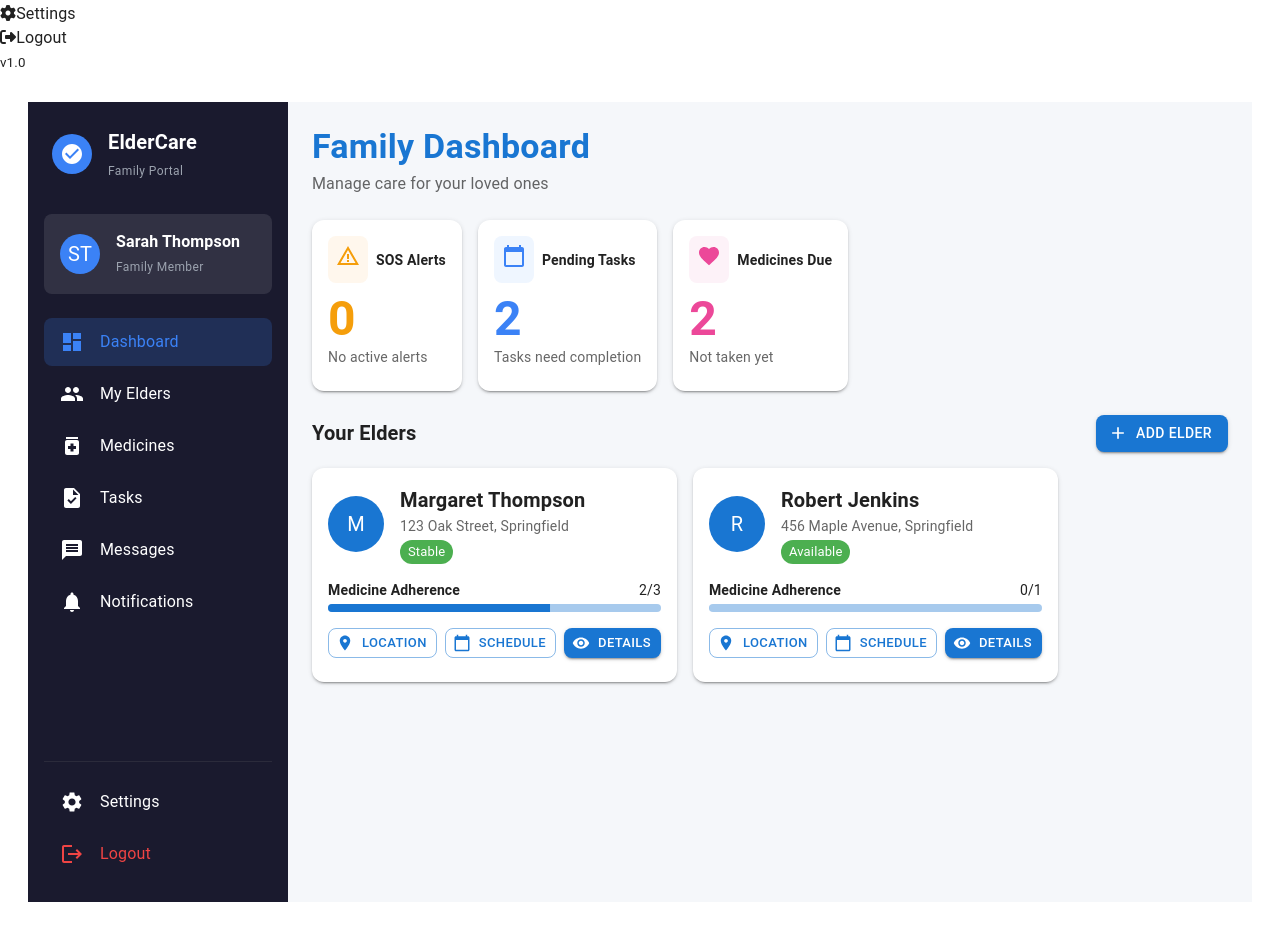
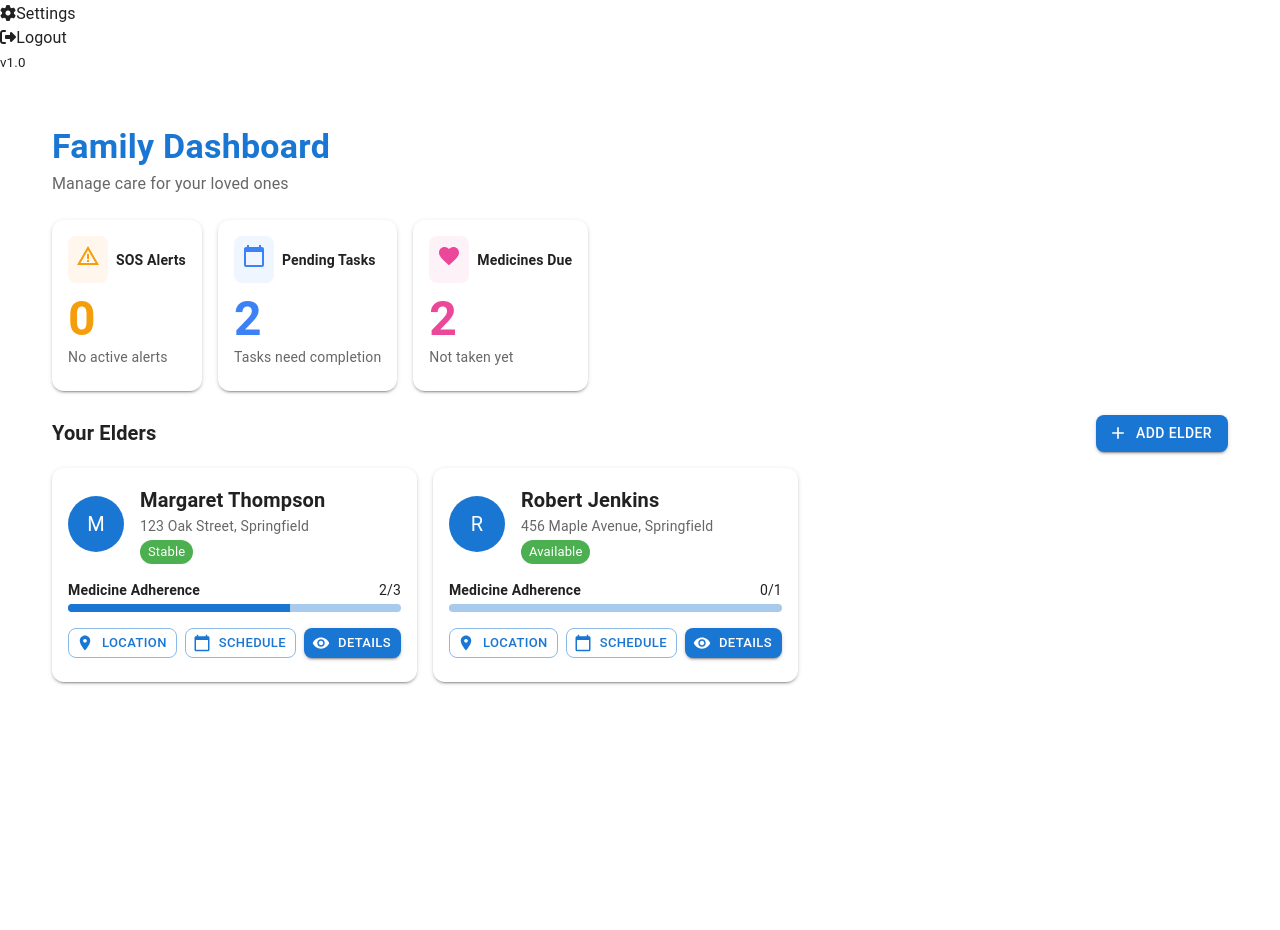
Before and after one commit to zagota249/Elder-Care-Plateform, a React (Create React App) app in the folder eldercare/: page /family in a window 1280 px wide. Shown: the part 446-1376 px from the top of the page. After the commit the page ends 1180 px from the top, so only its background shows below. Built offline with nearby package versions, Linux system fonts and the light colour scheme.

Commit message:
fix(FamilyDashboard): wrap return in Fragment to fix adjacent JSX elements - Added Fragment wrapper to allow dialogs as siblings to main Box - Fixed missing closing brace for component function - Dashboard now renders correctly

```diff
--- a/eldercare/src/FamilyDashboard.jsx
+++ b/eldercare/src/FamilyDashboard.jsx
@@ -161,60 +161,8 @@ export default function FamilyDashboard() {
   };
 
   return (
-    <Box sx={{ display: "flex", minHeight: "100vh", backgroundColor: "#f5f7fa" }}>
-      {/* Sidebar */}
-      <Box sx={{ width: 260, backgroundColor: "#1a1a2e", color: "white", display: "flex", flexDirection: "column", p: 2 }}>
-        <Box sx={{ display: "flex", alignItems: "center", mb: 3, p: 1 }}>
-          <Box sx={{ width: 40, height: 40, borderRadius: "50%", backgroundColor: "#3b82f6", display: "flex", alignItems: "center", justifyContent: "center", mr: 2 }}>
-            <CheckCircle sx={{ color: "white" }} />
-          </Box>
-          <Box>
-            <Typography variant="h6" sx={{ fontWeight: 700 }}>ElderCare</Typography>
-            <Typography variant="caption" sx={{ color: "#9ca3af" }}>Family Portal</Typography>
-          </Box>
-        </Box>
-
-        <Box sx={{ backgroundColor: "rgba(255,255,255,0.1)", borderRadius: 2, p: 2, mb: 2 }}>
-          <Box sx={{ display: "flex", alignItems: "center" }}>
-            <Avatar sx={{ bgcolor: "#3b82f6", mr: 2 }}>ST</Avatar>
-            <Box>
-              <Typography variant="body1" sx={{ fontWeight: 600 }}>Sarah Thompson</Typography>
-              <Typography variant="caption" sx={{ color: "#9ca3af" }}>Family Member</Typography>
-            </Box>
-          </Box>
-        </Box>
-
-        <List sx={{ flexGrow: 1 }}>
-          {menuItems.map((item, index) => (
-            <ListItem key={index} disablePadding>
-              <ListItemButton onClick={() => setActiveMenu(item.label)} sx={{ borderRadius: 2, mb: 0.5, backgroundColor: activeMenu === item.label ? "rgba(59, 130, 246, 0.2)" : "transparent", "&:hover": { backgroundColor: "rgba(59, 130, 246, 0.1)", transform: "translateX(5px)" }, transition: "all 0.2s" }}>
-                <ListItemIcon sx={{ color: activeMenu === item.label ? "#3b82f6" : "white", minWidth: 40 }}>{item.icon}</ListItemIcon>
-                <ListItemText primary={item.label} sx={{ color: activeMenu === item.label ? "#3b82f6" : "white" }} />
-              </ListItemButton>
-            </ListItem>
-          ))}
-        </List>
-
-        <Divider sx={{ backgroundColor: "rgba(255,255,255,0.1)", my: 1 }} />
-
-        <List>
-          <ListItem disablePadding>
-            <ListItemButton onClick={handleSettings} sx={{ borderRadius: 2, mb: 0.5, "&:hover": { backgroundColor: "rgba(59, 130, 246, 0.1)" } }}>
-              <ListItemIcon sx={{ color: "white", minWidth: 40 }}><Settings /></ListItemIcon>
-              <ListItemText primary="Settings" />
-            </ListItemButton>
-          </ListItem>
-          <ListItem disablePadding>
-            <ListItemButton onClick={handleLogout} sx={{ borderRadius: 2, color: "#ef4444", "&:hover": { backgroundColor: "rgba(239, 68, 68, 0.1)" } }}>
-              <ListItemIcon sx={{ color: "#ef4444", minWidth: 40 }}><Logout /></ListItemIcon>
-              <ListItemText primary="Logout" />
-            </ListItemButton>
-          </ListItem>
-        </List>
-      </Box>
-
-      {/* Main Content */}
-      <Box sx={{ flexGrow: 1, p: 3, overflow: "auto" }}>
+    <>
+    <Box sx={{ width: "100%", p: 3, overflow: "auto" }}>
         <Box sx={{ mb: 3 }}>
           <Typography variant="h4" sx={{ fontWeight: 700, color: "#1976d2", mb: 0.5 }}>
             {activeMenu === "Dashboard" ? "Family Dashboard" : activeMenu}
@@ -434,7 +382,12 @@ export default function FamilyDashboard() {
 
       {/* Add Elder Dialog */}
       <Dialog open={addElderDialog} onClose={() => setAddElderDialog(false)} maxWidth="sm" fullWidth>
-        <DialogTitle><Box sx={{ display: "flex", justifyContent: "space-between", alignItems: "center" }}>Add New Elder<IconButton onClick={() => setAddElderDialog(false)}><Close /></IconButton></Box></DialogTitle>
+        <DialogTitle>
+          <Box sx={{ display: "flex", justifyContent: "space-between", alignItems: "center" }}>
+            Add New Elder
+            <IconButton onClick={() => setAddElderDialog(false)}><Close /></IconButton>
+          </Box>
+        </DialogTitle>
         <DialogContent>
           <Box sx={{ py: 2 }}>
             <TextField fullWidth label="Full Name" value={newElder.name} onChange={(e) => setNewElder({ ...newElder, name: e.target.value })} sx={{ mb: 2 }} />
@@ -622,6 +575,6 @@ export default function FamilyDashboard() {
       <Snackbar open={snackbar.open} autoHideDuration={4000} onClose={() => setSnackbar({ ...snackbar, open: false })} anchorOrigin={{ vertical: "bottom", horizontal: "right" }}>
         <Alert severity={snackbar.severity} onClose={() => setSnackbar({ ...snackbar, open: false })}>{snackbar.message}</Alert>
       </Snackbar>
-    </Box>
+    </>
   );
 }
```
